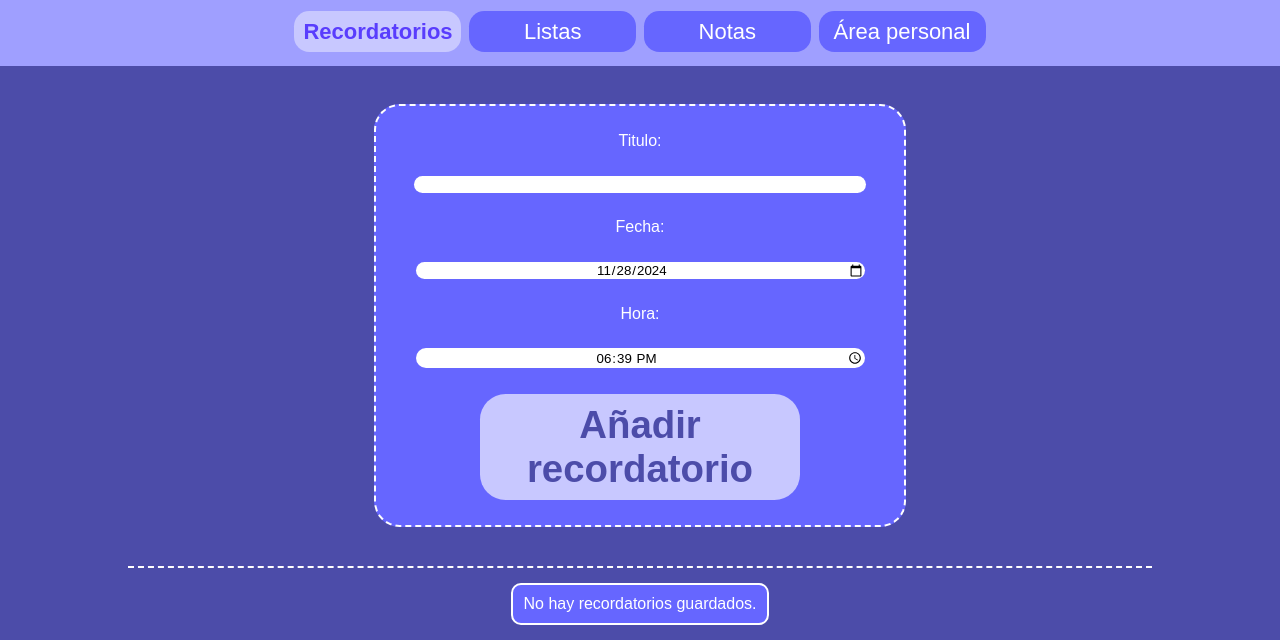
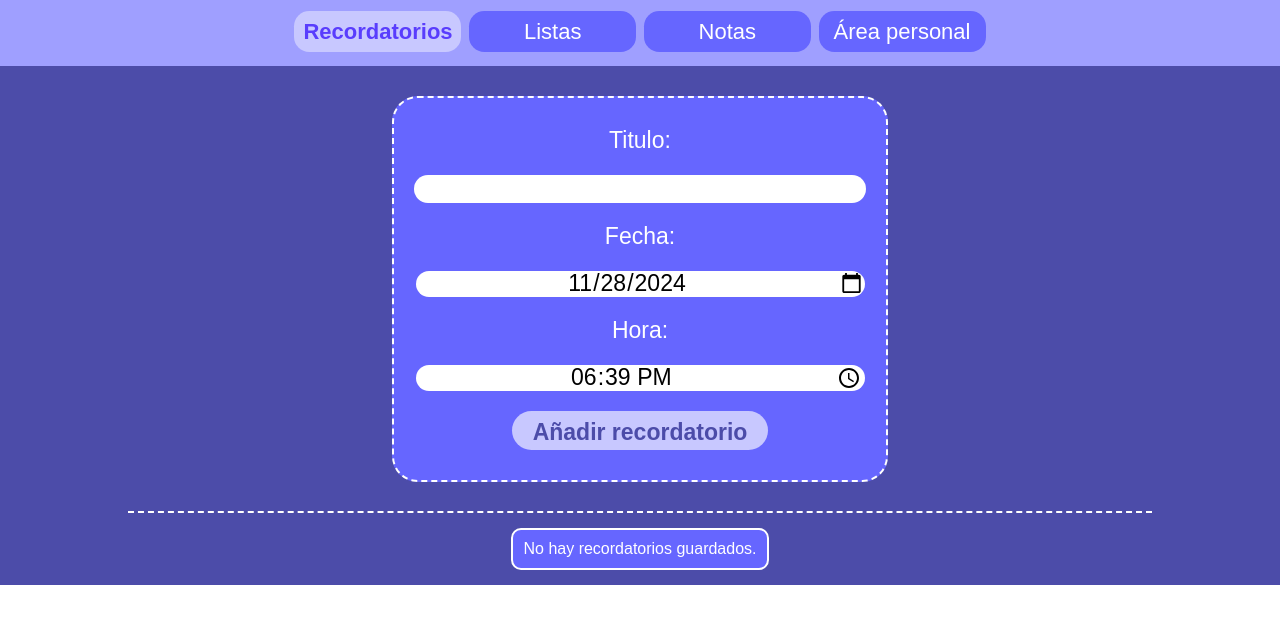
Before and after one commit to MJSDaw/gestionAplicacionesTiempoReal, a plain HTML site: page index.html in a window 1280 px wide. Shown: the part 181-821 px from the top of the page. After the commit the page ends 800 px from the top, so only its background shows below. Drawn offline with Linux system fonts and the light colour scheme.

Commit message:
Arreglar medias form

```diff
--- a/estilos/recordatorios.css
+++ b/estilos/recordatorios.css
@@ -7,6 +7,7 @@
     align-items: center;
 }
 #addRecordatorio{
+    box-sizing: border-box;
     display: flex;
     background-color: rgb(102, 102, 255);
     flex-direction: column;
@@ -16,10 +17,12 @@
     padding: 2vw 3vw;
     margin: 3vw;
     box-sizing: border-box;
+    font-size: 3vw;
 }
 #addRecordatorio input{
     border: none;
     border-radius: 2vw;
+    font-size: 3vw;
     margin: 2vw 0;
     width: 35vw;
     text-align: center;
@@ -66,3 +69,30 @@
     padding: 10px;
     margin-top: 15px;
 }
+
+@media (min-width: 769px){
+    #addRecordatorio input, #addRecordatorio button, #addRecordatorio{
+        font-size: 23px;
+    }
+    #addRecordatorio button{
+        width: 176.64px + (7.6 * 2);
+        height: 52px + 10;
+        padding: 7.68px 5.37px;
+    }
+}
+@media (min-width: 1025px){
+    #addRecordatorio{
+        width: 362px + 60.7px;
+        margin: 29.6px;
+        padding: 29.6px 19.7px;
+    }
+    #addRecordatorio input{
+        width: 25.997px + (7.168 *2);
+        height: 26px;
+        margin: 20.5px 0;
+    }
+    #addRecordatorio button{
+        width: 255.9px;
+        height: 39px;
+    }
+}
```
